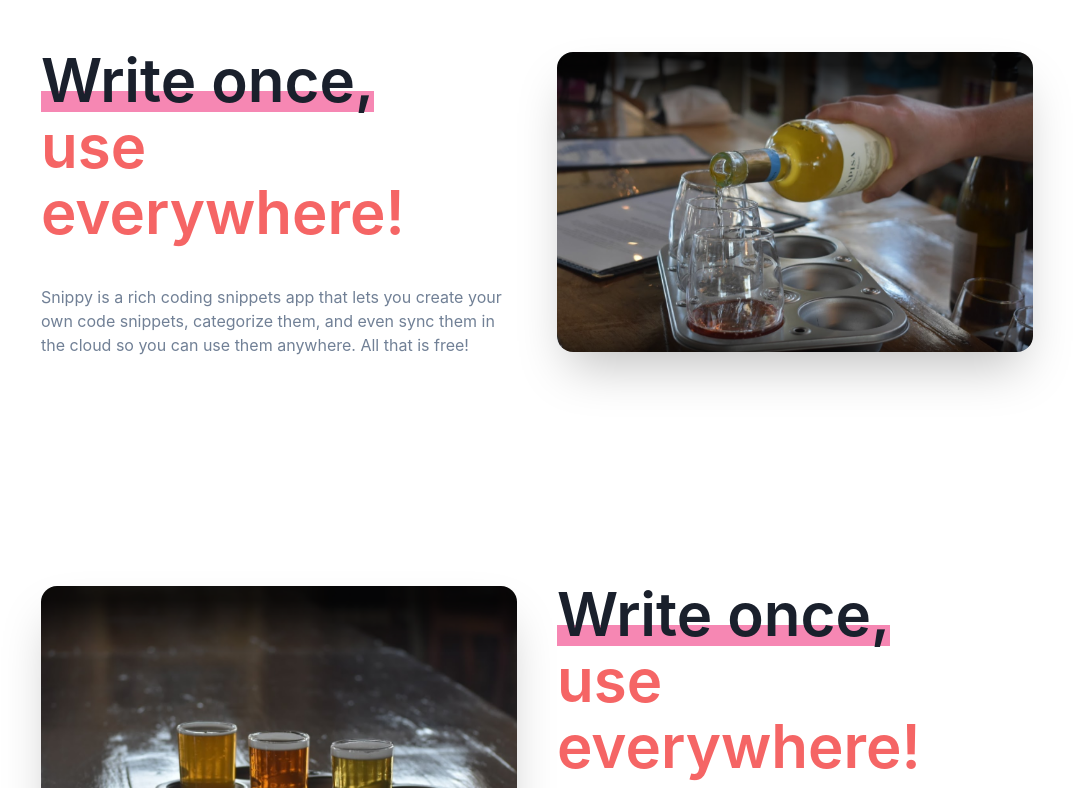
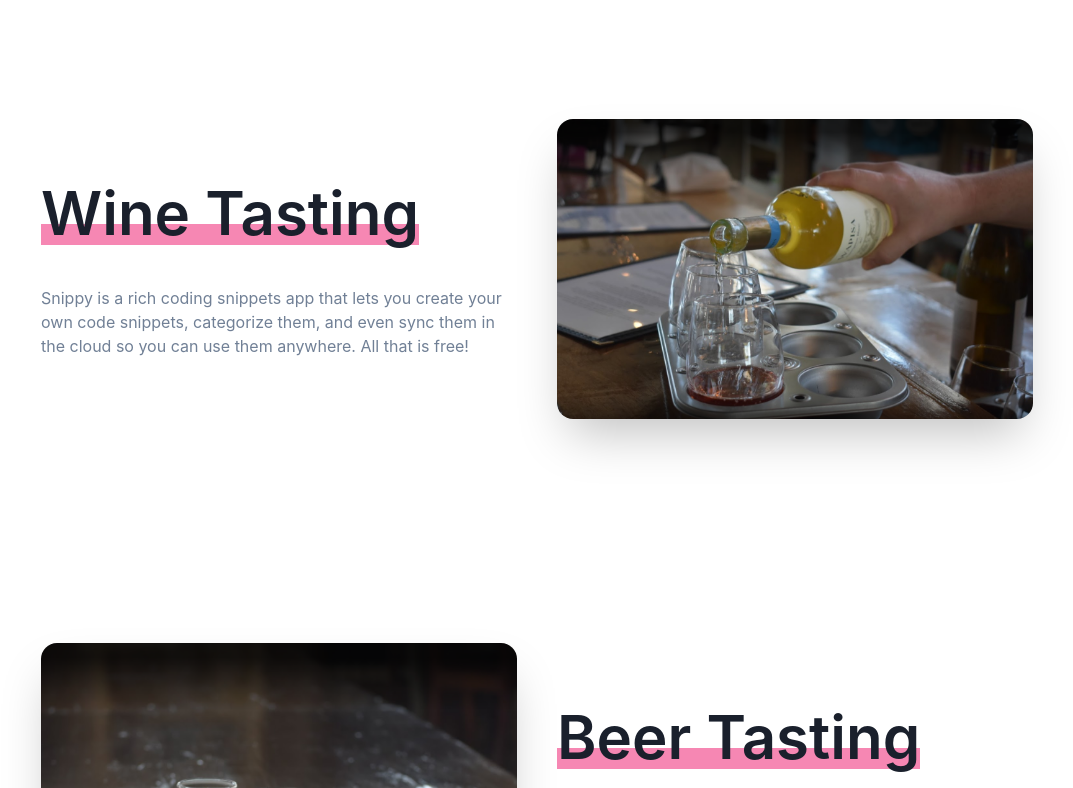
Before and after one commit to AceMouty/vercel-sbr, a Next.js app: page / in a window 1280 px wide. Shown: the part 1012-1800 px from the top of the page, without its empty margins (103-1176 px from the left). Built offline with nearby package versions, Linux system fonts and the light colour scheme.

Commit message:
chore(wording): updated the wording for the features header

```diff
--- a/src/components/Features/FeatureL.jsx
+++ b/src/components/Features/FeatureL.jsx
@@ -53,11 +53,7 @@ function FeatureL() {
               zIndex: -1,
             }}
           >
-            Write once,
-          </Text>
-          <br />
-          <Text as={"span"} color={"red.400"}>
-            use everywhere!
+            Beer Tasting
           </Text>
         </Heading>
         <Text color={"gray.500"}>
--- a/src/components/Features/FeatureR.jsx
+++ b/src/components/Features/FeatureR.jsx
@@ -28,11 +28,7 @@ function FeatureR() {
               zIndex: -1,
             }}
           >
-            Write once,
-          </Text>
-          <br />
-          <Text as={"span"} color={"red.400"}>
-            use everywhere!
+            Wine Tasting
           </Text>
         </Heading>
         <Text color={"gray.500"}>
--- a/src/components/Features/Features.jsx
+++ b/src/components/Features/Features.jsx
@@ -13,7 +13,7 @@ import FeatureL from "./FeatureL";
 
 function Features() {
   return (
-    <Box as={"section"} px={8} py={10}>
+    <Box as={"section"} pt={{ base: 20, md: 28 }}>
       <Center>
         <Heading as={"h2"}>Services</Heading>
       </Center>
```
